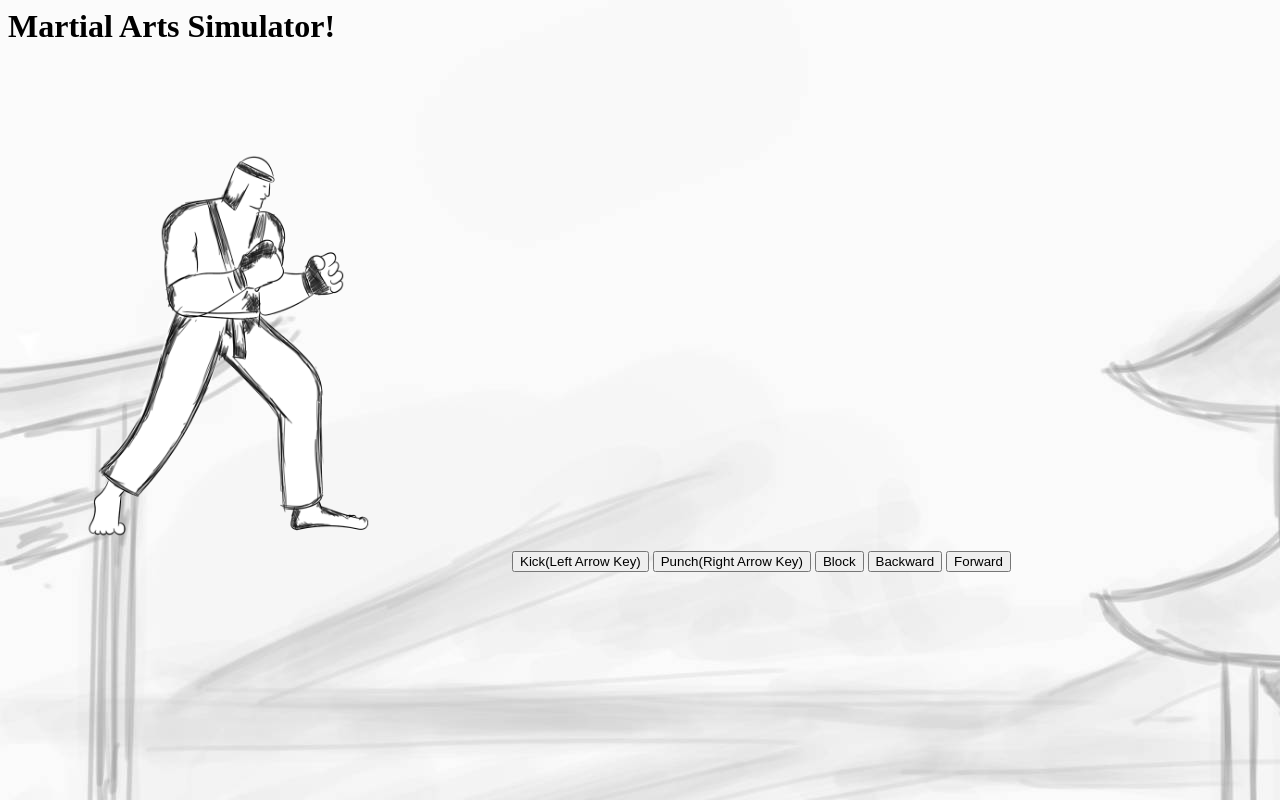
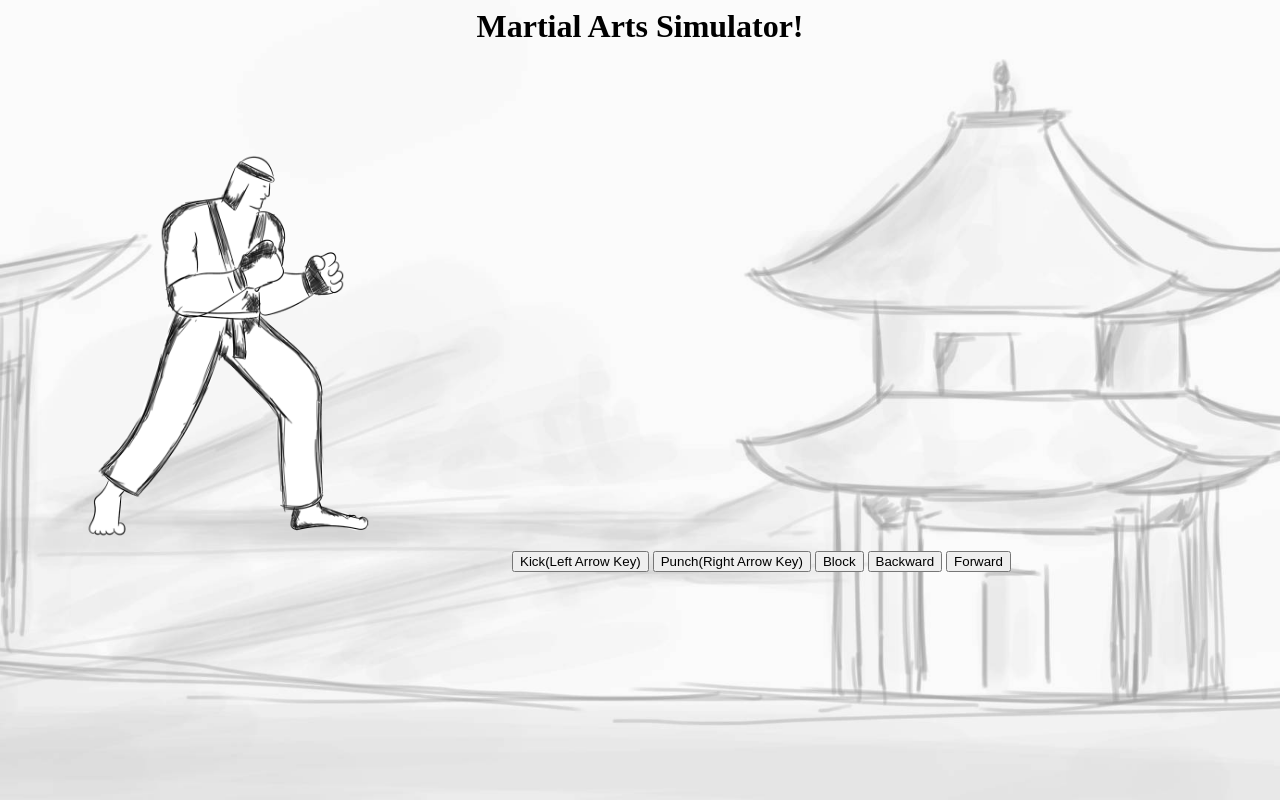
Before and after one commit to jagatbaghel0143/jagatbaghel0143.github.io, a plain HTML site: page index.html in a window 1280 px wide. Drawn offline with Linux system fonts and the light colour scheme.

Commit message:
Fixed background image in centre

```diff
--- a/index.html
+++ b/index.html
@@ -1,8 +1,18 @@
 <html>
   <head> </head>
-  <h1>Martial Arts Simulator!</h1>
-  <body style="background-image: url('/finisher/images/background.jpg')"></body>
+
+  <body
+    style="
+      background-image: url('/finisher/images/background.jpg');
+      background-repeat: no-repeat;
+      background-size: cover;
+      background-position: center;
+    "
+  >
+    <h1 style="text-align: center">Martial Arts Simulator!</h1>
+
     <canvas id="my-canvas" width="500px" height="500px"> </canvas>
+
     <button id="kick">Kick(Left Arrow Key)</button>
     <button id="punch">Punch(Right Arrow Key)</button>
     <button id="block">Block</button>
```
